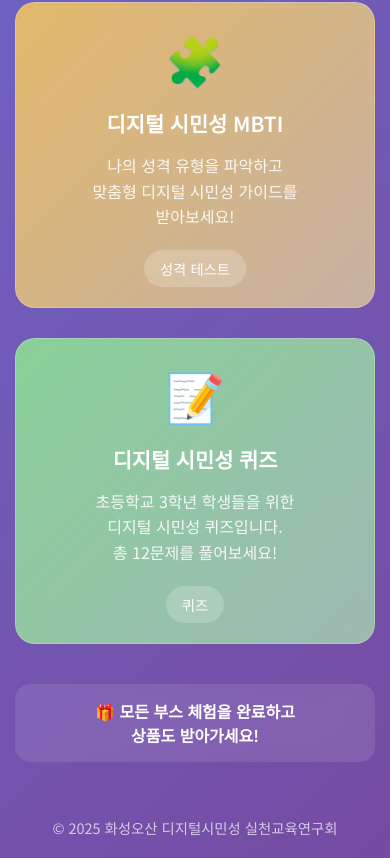
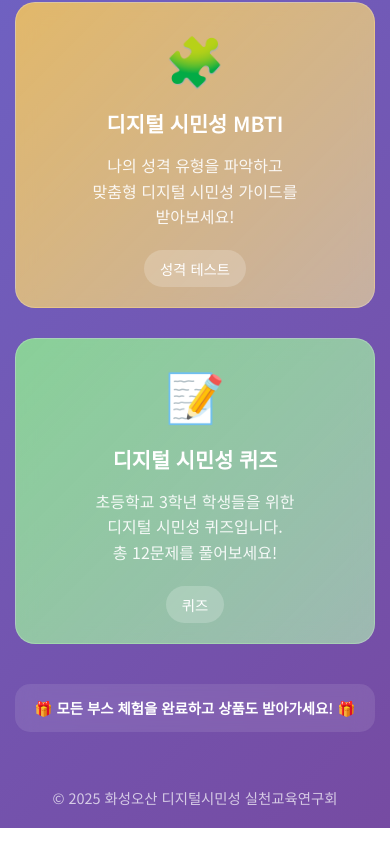
Before and after one commit to Yunsusam/123486, a plain HTML site: page index.html in a window 390 px wide. Shown: the part 1621-2479 px from the top of the page. After the commit the page ends 2449 px from the top, so only its background shows below. Drawn offline with Linux system fonts and the light colour scheme.

Commit message:
Update index.html

```diff
--- a/index.html
+++ b/index.html
@@ -532,10 +532,13 @@
             }
 
             .gift-section-mobile p {
-                font-size: 1.1rem;
+                font-size: 1rem;
                 color: white;
                 font-weight: 600;
-                line-height: 1.5;
+                line-height: 1.3;
+                white-space: nowrap;
+                overflow: hidden;
+                text-overflow: ellipsis;
             }
 
             .quiz-row {
@@ -590,7 +593,7 @@
             }
 
             .gift-section-mobile p {
-                font-size: 1rem;
+                font-size: 0.9rem;
             }
 
             .quiz-card {
@@ -612,6 +615,10 @@
 
             .title-mobile .emoji {
                 font-size: 1.5rem;
+            }
+
+            .gift-section-mobile p {
+                font-size: 0.8rem;
             }
         }
     </style>
@@ -697,7 +704,7 @@
 
         <!-- 모바일용 선물 섹션 -->
         <div class="gift-section-mobile">
-            <p>🎁 모든 부스 체험을 완료하고<br>상품도 받아가세요!</p>
+            <p>🎁 모든 부스 체험을 완료하고 상품도 받아가세요! 🎁</p>
         </div>
     </div>
 
```
